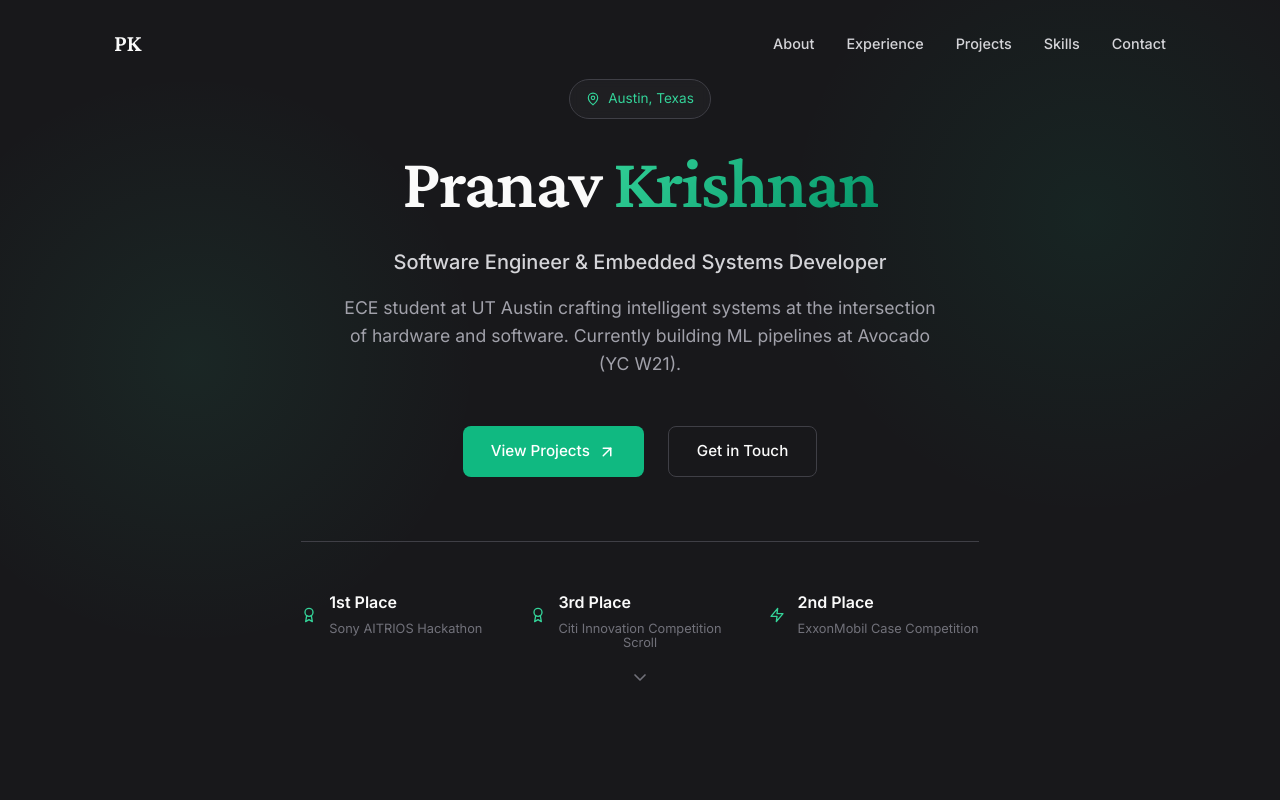
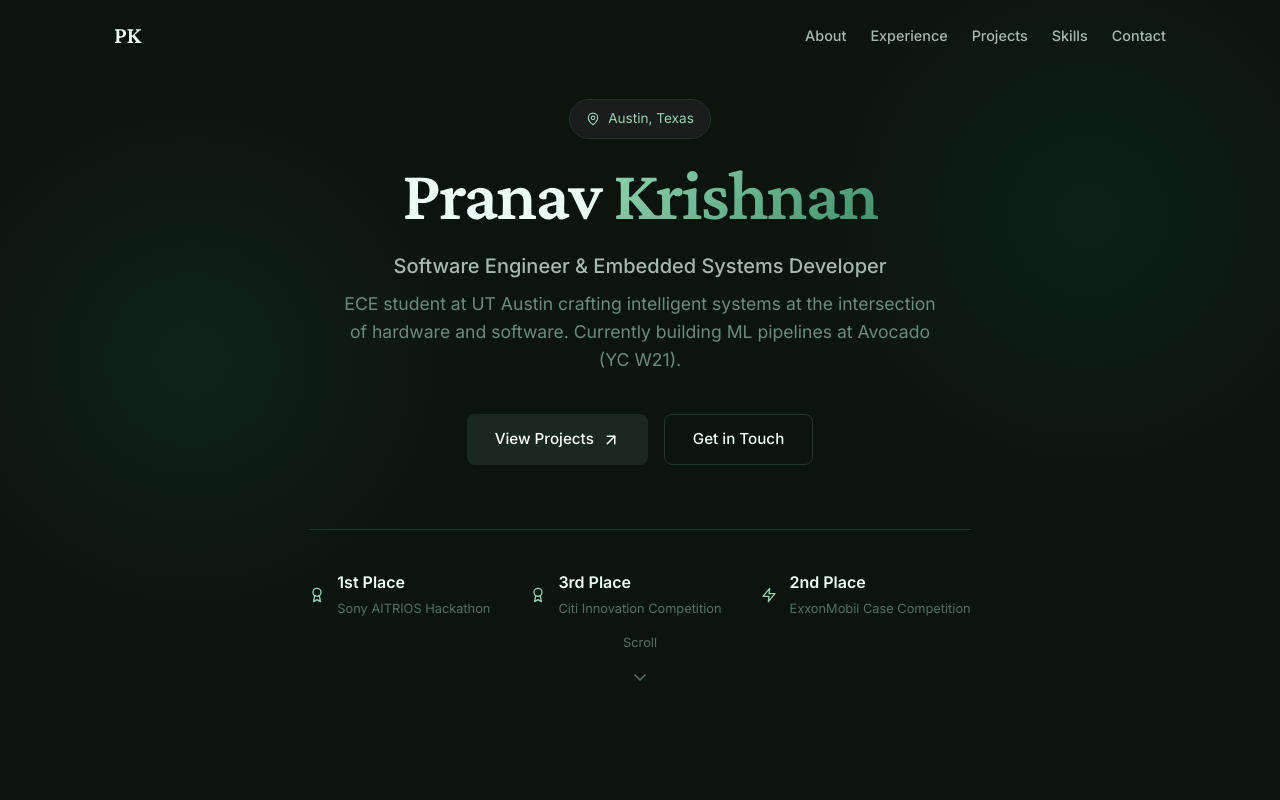
Before and after one commit to pkrish5/Portfolio, a React (Vite) app: page / in a window 1280 px wide. Shown: the top 800 px of the page. Built offline with nearby package versions, Linux system fonts and the light colour scheme.

Commit message:
updated color scheme

```diff
--- a/src/App.css
+++ b/src/App.css
@@ -2,50 +2,48 @@
    CSS Variables & Theme (Sleek Emerald)
    ======================================== */
 :root {
-  /* Zinc & Emerald Palette */
-  --color-bg-primary: #18181b;
-  /* Zinc-900 */
-  --color-bg-secondary: #27272a;
-  /* Zinc-800 */
-  --color-bg-tertiary: #3f3f46;
-  /* Zinc-700 */
-  --color-bg-card: #27272a;
-  --color-bg-card-hover: #3f3f46;
+  /* Sage & Dark Plant Theme */
+  --color-bg-primary: #0c140e;
+  /* Deep forest black-green */
+  --color-bg-secondary: #15221a;
+  /* Dark moss green */
+  --color-bg-tertiary: #1f3126;
+  /* Deep sage */
+  --color-bg-card: #132018;
+  /* Card background */
+  --color-bg-card-hover: #1a2c22;
 
   /* Accent: Emerald/Mint */
-  --color-accent: #34d399;
-  /* Emerald-400 */
-  --color-accent-dim: #10b981;
-  /* Emerald-500 */
+  --color-accent: #95d5b2;
+  /* Pale sage accent */
+  --color-accent-dim: rgba(149, 213, 178, 0.1);
   --color-accent-light: rgba(52, 211, 153, 0.1);
-  --color-accent-glow: rgba(52, 211, 153, 0.2);
+  /* Kept original as no replacement provided */
+  --color-accent-glow: rgba(149, 213, 178, 0.4);
 
   /* Text Colors */
-  --color-text-primary: #fafafa;
-  /* Zinc-50 */
-  --color-text-secondary: #d4d4d8;
-  /* Zinc-300 */
-  --color-text-tertiary: #a1a1aa;
-  /* Zinc-400 */
-  --color-text-muted: #71717a;
-  /* Zinc-500 */
+  --color-text-primary: #ecfdf5;
+  /* Mint white */
+  --color-text-secondary: #a7b8b0;
+  /* Muted sage text */
+  --color-text-tertiary: #6b8c7d;
+  /* Darker sage text */
+  --color-text-muted: #527063;
 
   /* Borders */
-  --color-border: #3f3f46;
-  /* Zinc-700 */
-  --color-border-hover: #52525b;
-  /* Zinc-600 */
+  --color-border: #23362b;
+  --color-border-hover: #2d4a3a;
 
   /* Typography */
   --font-display: 'Crimson Pro', serif;
-  --font-body: 'Inter', system-ui, -apple-system, sans-serif;
+  --font-body: 'Inter', sans-serif;
 
   /* Spacing */
-  --space-xs: 0.5rem;
-  --space-sm: 1rem;
-  --space-md: 1.5rem;
-  --space-lg: 2rem;
-  --space-xl: 3rem;
+  --space-xs: 0.25rem;
+  --space-sm: 0.5rem;
+  --space-md: 1rem;
+  --space-lg: 1.5rem;
+  --space-xl: 2.5rem;
   --space-2xl: 4rem;
   --space-3xl: 6rem;
 
@@ -263,7 +261,7 @@ img {
 }
 
 .title-line.accent {
-  background: linear-gradient(135deg, var(--color-accent) 0%, #059669 100%);
+  background: linear-gradient(135deg, var(--color-accent) 0%, #40916c 100%);
   -webkit-background-clip: text;
   background-clip: text;
   -webkit-text-fill-color: transparent;
```
